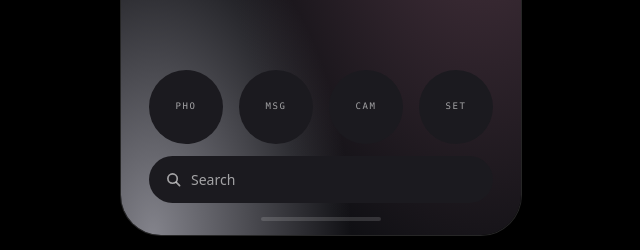
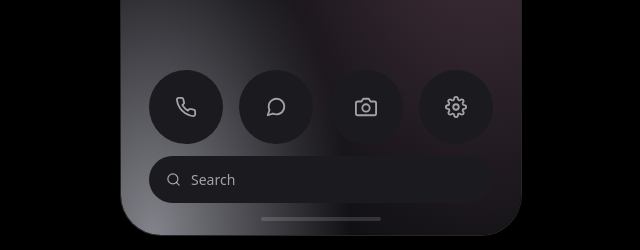
Before and after one commit to damilareoo/nothing-pedometer, a Next.js app: page / in a window 1280 px wide. Shown: the part 702-952 px from the top of the page, without its empty margins (319-959 px from the left). Built offline with nearby package versions, Linux system fonts and the light colour scheme.

Commit message:
Drawn icon set: chevrons, arrows, dock glyphs, search — no more text glyphs

```diff
--- a/components/nothing-pedometer/experience.tsx
+++ b/components/nothing-pedometer/experience.tsx
@@ -4,6 +4,7 @@ import { useEffect, useRef, useState } from "react";
 import { AnimatePresence, motion } from "motion/react";
 import { DUR, EASE_OUT, useReducedMotion } from "@/lib/motion";
 import { THEMES, type ThemeName, type Tokens } from "@/lib/theme";
+import { ArrowRight, CameraIcon, ChevronLeft, GearIcon, MessageIcon, PhoneIcon, SearchIcon } from "./icons";
 import { DotText } from "./dot-matrix";
 
 /**
@@ -409,19 +410,19 @@ function Dock({ t }: { t: Tokens }) {
   return (
     <div className="mt-auto px-7 pb-2">
       <div className="grid grid-cols-4 gap-4">
-        {["PHO", "MSG", "CAM", "SET"].map((a) => (
-          <div key={a} className="flex items-center justify-center rounded-full" style={{ background: t.dock, border: `1px solid ${t.edge}`, boxShadow: t.pop, aspectRatio: "1" }}>
-            <span className="font-mono text-[9px] tracking-[0.18em]" style={{ color: t.dim }}>
-              {a}
-            </span>
+        {[
+          { id: "phone", Icon: PhoneIcon },
+          { id: "messages", Icon: MessageIcon },
+          { id: "camera", Icon: CameraIcon },
+          { id: "settings", Icon: GearIcon },
+        ].map(({ id, Icon }) => (
+          <div key={id} className="flex items-center justify-center rounded-full" style={{ background: t.dock, border: `1px solid ${t.edge}`, boxShadow: t.pop, aspectRatio: "1", color: t.dim }}>
+            <Icon size={22} />
           </div>
         ))}
       </div>
-      <div className="mt-3 flex items-center gap-2.5 rounded-full px-4 py-3" style={{ background: t.widget, border: `1px solid ${t.edge}`, boxShadow: t.pop }}>
-        <svg width={15} height={15} viewBox="0 0 16 16" aria-hidden>
-          <circle cx={7} cy={7} r={5} fill="none" stroke={t.dim} strokeWidth={1.8} />
-          <line x1={11} y1={11} x2={14.5} y2={14.5} stroke={t.dim} strokeWidth={1.8} strokeLinecap="round" />
-        </svg>
+      <div className="mt-3 flex items-center gap-2.5 rounded-full px-4 py-3" style={{ background: t.widget, border: `1px solid ${t.edge}`, boxShadow: t.pop, color: t.dim }}>
+        <SearchIcon size={15} />
         <span className="text-[14px]" style={{ color: t.dim }}>
           Search
         </span>
@@ -491,10 +492,10 @@ function DetailScreen({
             type="button"
             onClick={onClose}
             aria-label="Back to home screen"
-            className="flex h-9 w-9 items-center justify-center rounded-full text-[17px]"
+            className="flex h-9 w-9 items-center justify-center rounded-full"
             style={{ color: t.ink }}
           >
-            ←
+            <ChevronLeft size={20} />
           </button>
         </div>
         <h1 className="px-5 pt-2 text-[34px] leading-none" style={{ fontFamily: t.serif, color: t.ink }}>
@@ -536,7 +537,9 @@ function DetailScreen({
             aria-label="View today's run"
           >
             <span>TODAY&apos;S RUN · 5.2 KM</span>
-            <span aria-hidden>→</span>
+            <span aria-hidden>
+              <ArrowRight size={16} />
+            </span>
           </motion.button>
         </div>
       </div>
@@ -564,10 +567,10 @@ function RunScreen({ onBack, t }: { onBack: () => void; t: Tokens }) {
             type="button"
             onClick={onBack}
             aria-label="Back to step details"
-            className="flex h-9 w-9 items-center justify-center rounded-full text-[17px]"
+            className="flex h-9 w-9 items-center justify-center rounded-full"
             style={{ color: t.ink }}
           >
-            ←
+            <ChevronLeft size={20} />
           </button>
         </div>
         <h1 className="px-5 pt-2 text-[34px] leading-none" style={{ fontFamily: t.serif, color: t.ink }}>
--- /dev/null
+++ b/components/nothing-pedometer/icons.tsx
@@ -0,0 +1,90 @@
+/**
+ * Line icons in the Nothing dock/shade idiom: 2px rounded strokes, drawn —
+ * never text glyphs (a "←" from a font file is a different shape on every
+ * device, which is exactly how a concept betrays itself).
+ *
+ * Bodies follow the Feather icon paths (ISC licensed, attributed) because
+ * they are the closest open set to Nothing's geometric line style.
+ */
+
+type P = { size?: number; className?: string };
+
+function Base({ size = 18, className, children, label }: P & { children: React.ReactNode; label: string }) {
+  return (
+    <svg
+      width={size}
+      height={size}
+      viewBox="0 0 24 24"
+      fill="none"
+      stroke="currentColor"
+      strokeWidth={2}
+      strokeLinecap="round"
+      strokeLinejoin="round"
+      className={className}
+      role="img"
+      aria-label={label}
+    >
+      {children}
+    </svg>
+  );
+}
+
+export function ChevronLeft(p: P) {
+  return (
+    <Base {...p} label="Back">
+      <path d="M15 18l-6-6 6-6" />
+    </Base>
+  );
+}
+
+export function ArrowRight(p: P) {
+  return (
+    <Base {...p} label="Forward">
+      <path d="M5 12h14" />
+      <path d="M12 5l7 7-7 7" />
+    </Base>
+  );
+}
+
+export function SearchIcon(p: P) {
+  return (
+    <Base {...p} label="Search">
+      <circle cx={11} cy={11} r={8} />
+      <path d="M21 21l-4.35-4.35" />
+    </Base>
+  );
+}
+
+export function PhoneIcon(p: P) {
+  return (
+    <Base {...p} label="Phone">
+      <path d="M22 16.92v3a2 2 0 0 1-2.18 2 19.79 19.79 0 0 1-8.63-3.07 19.5 19.5 0 0 1-6-6A19.79 19.79 0 0 1 2.12 4.18 2 2 0 0 1 4.11 2h3a2 2 0 0 1 2 1.72c.13.96.36 1.9.7 2.81a2 2 0 0 1-.45 2.11L8.09 9.91a16 16 0 0 0 6 6l1.27-1.27a2 2 0 0 1 2.11-.45c.91.34 1.85.57 2.81.7A2 2 0 0 1 22 16.92z" />
+    </Base>
+  );
+}
+
+export function MessageIcon(p: P) {
+  return (
+    <Base {...p} label="Messages">
+      <path d="M21 11.5a8.38 8.38 0 0 1-.9 3.8 8.5 8.5 0 0 1-7.6 4.7 8.38 8.38 0 0 1-3.8-.9L3 21l1.9-5.7a8.38 8.38 0 0 1-.9-3.8 8.5 8.5 0 0 1 4.7-7.6 8.38 8.38 0 0 1 3.8-.9h.5a8.48 8.48 0 0 1 8 8v.5z" />
+    </Base>
+  );
+}
+
+export function CameraIcon(p: P) {
+  return (
+    <Base {...p} label="Camera">
+      <path d="M23 19a2 2 0 0 1-2 2H3a2 2 0 0 1-2-2V8a2 2 0 0 1 2-2h4l2-3h6l2 3h4a2 2 0 0 1 2 2z" />
+      <circle cx={12} cy={13} r={4} />
+    </Base>
+  );
+}
+
+export function GearIcon(p: P) {
+  return (
+    <Base {...p} label="Settings">
+      <circle cx={12} cy={12} r={3} />
+      <path d="M19.4 15a1.65 1.65 0 0 0 .33 1.82l.06.06a2 2 0 1 1-2.83 2.83l-.06-.06a1.65 1.65 0 0 0-1.82-.33 1.65 1.65 0 0 0-1 1.51V21a2 2 0 1 1-4 0v-.09A1.65 1.65 0 0 0 9 19.4a1.65 1.65 0 0 0-1.82.33l-.06.06a2 2 0 1 1-2.83-2.83l.06-.06a1.65 1.65 0 0 0 .33-1.82 1.65 1.65 0 0 0-1.51-1H3a2 2 0 1 1 0-4h.09A1.65 1.65 0 0 0 4.6 9a1.65 1.65 0 0 0-.33-1.82l-.06-.06a2 2 0 1 1 2.83-2.83l.06.06a1.65 1.65 0 0 0 1.82.33H9a1.65 1.65 0 0 0 1-1.51V3a2 2 0 1 1 4 0v.09a1.65 1.65 0 0 0 1 1.51 1.65 1.65 0 0 0 1.82-.33l.06-.06a2 2 0 1 1 2.83 2.83l-.06.06a1.65 1.65 0 0 0-.33 1.82V9a1.65 1.65 0 0 0 1.51 1H21a2 2 0 1 1 0 4h-.09a1.65 1.65 0 0 0-1.51 1z" />
+    </Base>
+  );
+}
--- a/lib/theme.ts
+++ b/lib/theme.ts
@@ -59,7 +59,7 @@ export const THEMES: Record<ThemeName, Tokens> = {
     red: "#E11A1B",
     dot: "#FFFFFF",
     dotScale: 1,
-    unlit: 0.09,
+    unlit: 0.05,
     wallpaper:
       "radial-gradient(120% 90% at 85% 0%, #343B52 0%, transparent 55%), radial-gradient(110% 85% at 90% 55%, #4A3440 0%, transparent 60%), radial-gradient(90% 70% at 8% 100%, #83838B 0%, transparent 55%), #101014",
     dock: "#1B1A1F",
```
